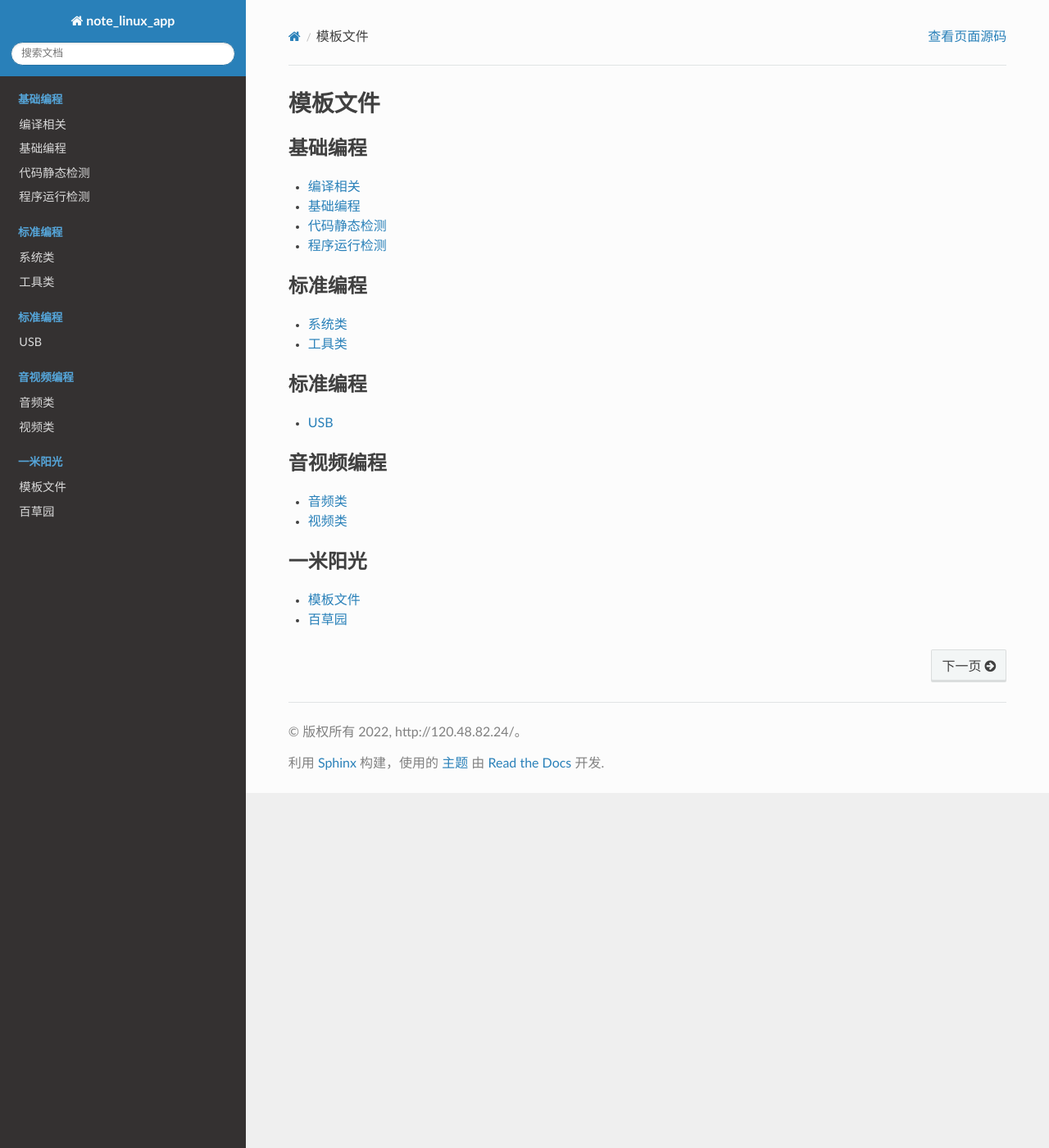
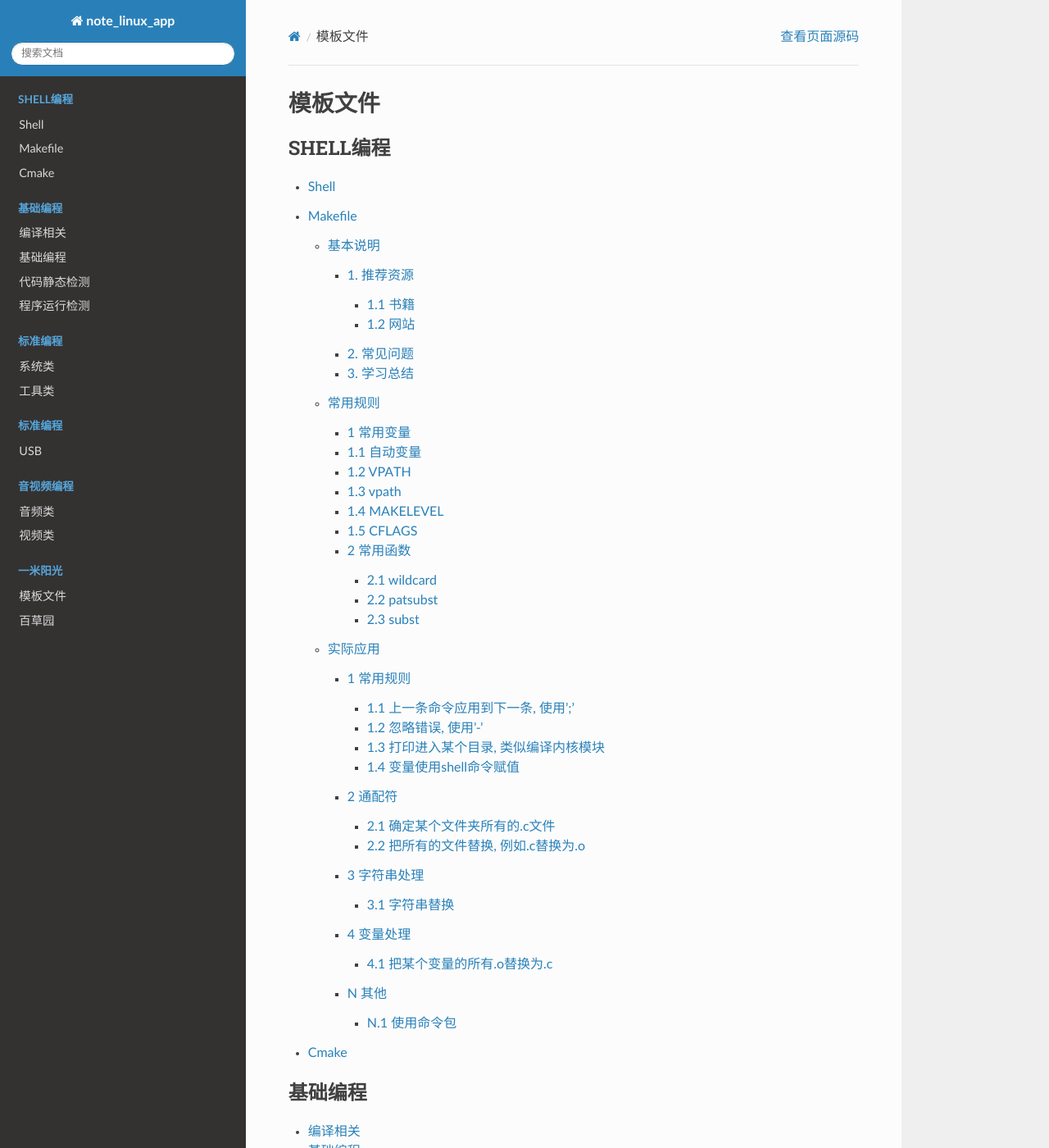
Before and after one commit to lzstudy/note_linux_app, a Sphinx documentation site: the page built from source/index.rst, in a window 1280 px wide and 1400 px high. Shown: the whole window at 82% size. Built offline with Sphinx 7.4.7 and the Read the Docs theme 2.0.0, drawn with Linux system fonts in a browser that asks for light colours.

Commit message:
feat |> 添加shell

```diff
--- a/source/conf.py
+++ b/source/conf.py
@@ -70,6 +70,6 @@
 # so a file named "default.css" will overwrite the builtin "default.css".
 html_static_path = ['_static']
 
-html_css_files = [
-	"css/my_theme.css",
-]
+#html_css_files = [
+#	"css/my_theme.css",
+#]
--- a/source/index.rst
+++ b/source/index.rst
@@ -5,6 +5,16 @@
 
 模板文件
 ==========================================
+
+.. toctree::
+   :caption: SHELL编程
+   :maxdepth: 4
+   :glob:
+
+   shell/shell/index
+   shell/makefile/index
+   shell/cmake/index
+
 
 .. toctree::
    :caption: 基础编程
--- /dev/null
+++ b/source/shell/cmake/index.rst
@@ -0,0 +1,5 @@
+Cmake
+========================================
+
+.. toctree::
+   :maxdepth: 1
--- /dev/null
+++ b/source/shell/makefile/base.rst
@@ -0,0 +1,33 @@
+基本说明
+========
+
+1. 推荐资源
+-----------
+
+1.1 书籍
+********
+
+1.2 网站
+********
+
+================== ================================================
+跟我一起写Makefile https://seisman.github.io/how-to-write-makefile/
+================== ================================================
+
+2. 常见问题
+-----------
+
+- 目标被编译的条件是依赖的某个文件比目标文件新
+- makefile中的变量本质上是宏, objs = *.o, 那么objs的值就是*.o, 想取出值需要用wildcard
+- 违目标总是被执行的
+- SHELL和MAKEFLAGS这两个环境变量永远会被传递到子makefile
+- 变量中引用的变量可以再后边赋值, 为了防止这种情况, 使用:=, 称为直接赋值
+
+3. 学习总结
+-----------
+
+1. makefile编写规则(目标、依赖、规则) (通配符、多目标、伪目标、依赖关系)
+2. makefile常用make参数及作用
+3. makefile中的变量(:= ?=)
+4. makefile逻辑处理语句(条件判断)
+5. makefile函数
--- /dev/null
+++ b/source/shell/makefile/index.rst
@@ -0,0 +1,9 @@
+Makefile
+========================================
+
+.. toctree::
+   :maxdepth: 3
+
+   base
+   rule
+   use
--- /dev/null
+++ b/source/shell/makefile/rule.rst
@@ -0,0 +1,93 @@
+常用规则
+========
+
+1 常用变量
+----------
+
+1.1 自动变量
+------------
+
+- ``$@`` 表示目标
+- ``$<`` 表示第一个依赖文件
+
+1.2 VPATH
+---------
+
+默认make只会在当前目录中寻找依赖文件和目标文件, 如果使用 ``VPATH`` , 那么就会到指定的目录中寻找
+
+.. code:: shell
+
+   VPATH = src:../headers
+
+上面定义两个目录, "src"和"../headers", 目录由 ``:`` 分隔
+
+1.3 vpath
+---------
+
+更为灵活的一种使用
+
+.. code:: shell
+
+   vpath %.h ../headers
+   vpath %.c foo:bar
+
+1.4 MAKELEVEL
+-------------
+
+表示make有嵌套动作, 表示当前的层级
+
+1.5 CFLAGS
+----------
+
+编译选项
+
+
+2 常用函数
+----------
+
+2.1 wildcard
+************
+
+wildcard用于明确表示通配符, 在makefile里, 变量的本质是宏, 如果objs = *.o, 那么objs的值就是*.o
+而不是所有的.o文件, 如果想表示, 那么就需要wildcard功能
+
+.. code::
+
+   src = $(wildcard *.c /usr/src/*.c)
+
+   all:
+      @echo $(src)
+
+   会输出hello.c world.c /usr/src/aa.c /usr/src/bb.c
+
+2.2 patsubst
+************
+
+patsubst用于将文件模式进行替换
+
+``$(patsubst 原模式, 目标模式, 文件列表)``
+
+.. code::
+
+   # src中的.c替换为.o
+
+   all:
+       @echo $(patsubst %.c, %.o, $(src))
+
+
+2.3 subst
+*********
+
+subst用于字符串处理, 用法 ``$(subst FROM, TO, TEXT)``, 将TEXT中的内容从FROM变为TO
+
+.. code::
+
+   test1 = $(subst a, b, this is a end)
+   test2 = $(subst a, , this is end)
+
+   all:
+       @echo $(test1)
+       @echo $(test2)
+
+   # test1 - test is b end, 把a替换为b
+   # test2 - test is end, 把a删除
--- /dev/null
+++ b/source/shell/makefile/use.rst
@@ -0,0 +1,110 @@
+实际应用
+========
+
+1 常用规则
+----------
+
+1.1 上一条命令应用到下一条, 使用';'
+************************************
+
+.. code::
+
+   all:
+       cd /home/zw; pwd
+
+1.2 忽略错误, 使用'-'
+*********************
+
+.. code::
+
+   all:
+       -mkdir test
+
+.. note::
+
+   此时还会再命令行输出错误信息, 只不过被忽略了. 如果想要不打印错误信息可以加入下面指令。
+   ``rm test 2>/dev/null || echo > /dev/null``
+
+1.3 打印进入某个目录, 类似编译内核模块
+**************************************
+
+.. code::
+
+   make -w
+
+.. note::
+
+   - 使用 ``-C`` 参数, ``-w`` 默认生效
+   - 使用 ``-s`` 参数, ``-w`` 总是失效
+
+1.4 变量使用shell命令赋值
+*************************
+
+.. code::
+
+   path := $(shell pwd)
+
+2 通配符
+--------
+
+2.1 确定某个文件夹所有的.c文件
+******************************
+
+.. code:: shell
+
+   src := $(wildcard *.c)
+
+   all:
+       @echo $(src)
+
+2.2 把所有的文件替换, 例如.c替换为.o
+************************************
+
+.. code:: shell
+
+   dst = $(patsubst %.c,%.o,$(wildcard *.c))
+   dst = $(patsubst %.c, %.o, $(src))
+
+   all:
+       @echo $(dst)
+
+3 字符串处理
+------------
+
+3.1 字符串替换
+**************
+
+把 ``this is a end`` 中的 ``a`` 替换为 ``b``
+
+.. code:: shell
+
+   src = $(subst a, b, this is a end)
+
+4 变量处理
+----------
+
+4.1 把某个变量的所有.o替换为.c
+******************************
+
+.. code:: c
+
+   # 方法1 动态方法
+   foo := a.o b.o c.o
+   bar := $(foo:.o=.c)
+
+   # 方法2 静态模式
+   foo := a.o b.o c.o
+   bar := $(foo:%.o=%.c)
+
+N 其他
+------
+
+N.1 使用命令包
+**************
+
+.. code::
+
+   define run-yacc
+   yacc $(firstword $^)
+   mv y.tab.c $@
+   endef
--- /dev/null
+++ b/source/shell/shell/index.rst
@@ -0,0 +1,5 @@
+Shell
+========================================
+
+.. toctree::
+   :maxdepth: 1
```
